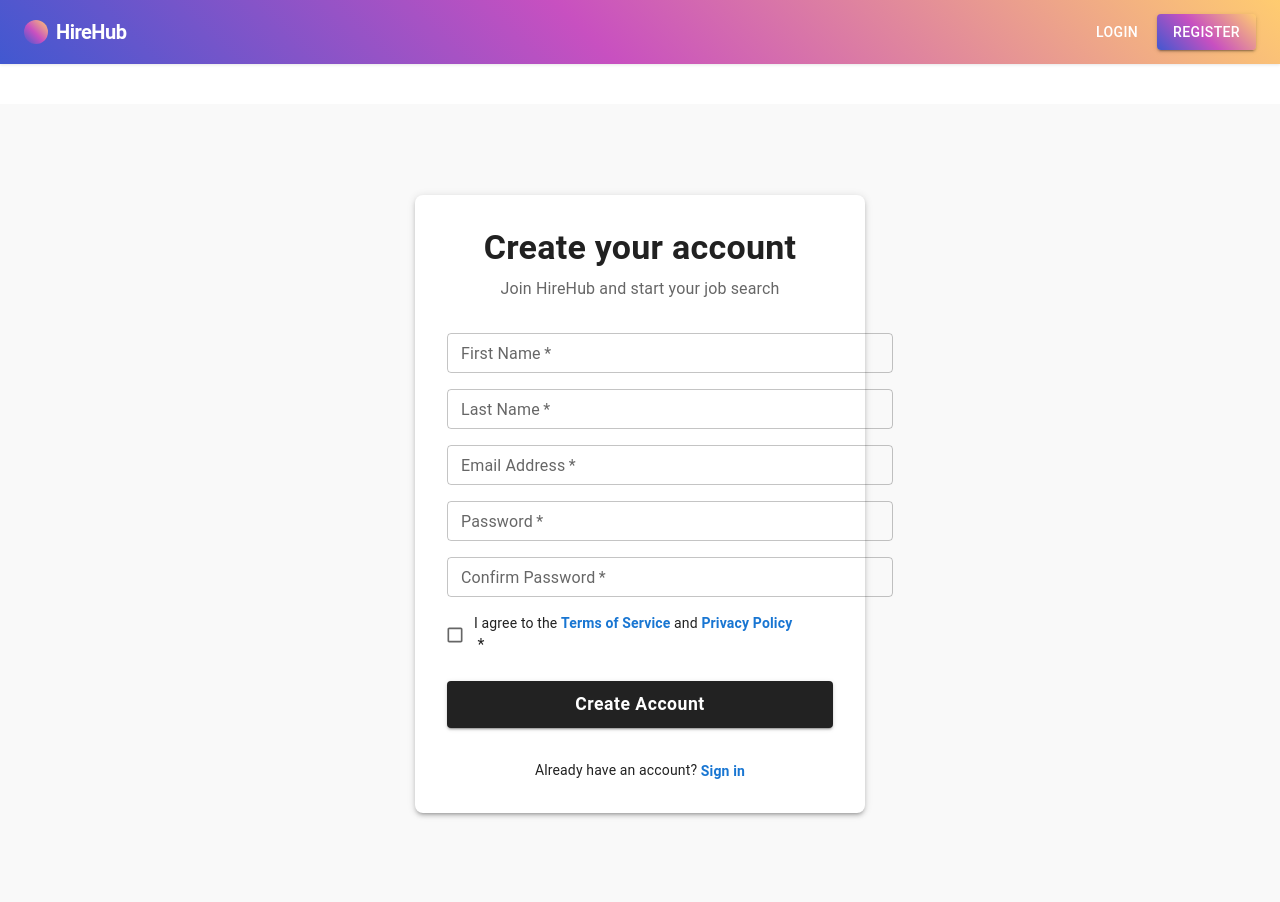
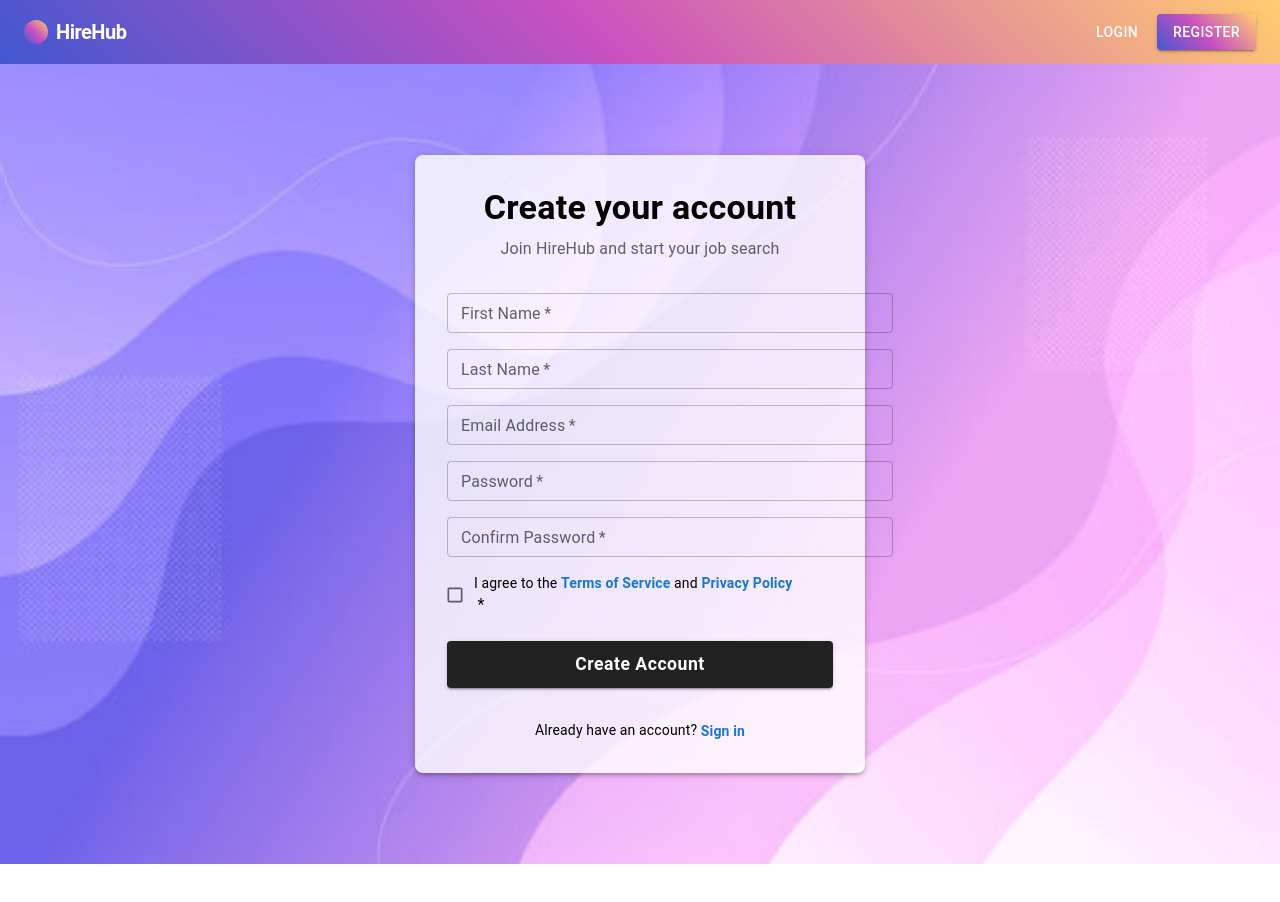
Before and after one commit to SandeepBhanage12/HIrehub, a React (Create React App) app in the folder frontend/: page /register in a window 1280 px wide. After the commit the page ends 864 px from the top, so only its background shows below. Built offline with nearby package versions, Linux system fonts and the light colour scheme; some icons are missing.

Commit message:
background image

```diff
--- a/frontend/src/components/auth/Login.js
+++ b/frontend/src/components/auth/Login.js
@@ -54,7 +54,9 @@ const Login = () => {
     <Box sx={{
       minHeight: '100vh',
       width: '100vw',
-      bgcolor: '#f9f9f9',
+      backgroundImage: 'url(/login.jpg)',
+      backgroundSize: 'cover',
+      backgroundPosition: 'center',
       display: 'flex',
       alignItems: 'center',
       justifyContent: 'center',
@@ -66,6 +68,8 @@ const Login = () => {
         borderRadius: 2,
         p: { xs: 3, sm: 4 },
         textAlign: 'center',
+        bgcolor: 'rgba(255, 255, 255, 0.8)',
+        color: '#000',
       }}>
         <Typography variant="h4" component="h1" gutterBottom sx={{ fontWeight: 600, mb: 1 }}>
           Welcome back
--- a/frontend/src/components/auth/Register.js
+++ b/frontend/src/components/auth/Register.js
@@ -365,17 +365,22 @@ const Register = () => {
     <Box sx={{
       minHeight: '100vh',
       width: '100vw',
+      backgroundImage: 'url(/login.jpg)',
+      backgroundSize: 'cover',
+      backgroundPosition: 'center',
       bgcolor: '#f9f9f9',
       display: 'flex',
       alignItems: 'center',
       justifyContent: 'center',
-      marginTop: '40px',
+      marginTop: '0px',
       py: 6
     }}>
       <Paper elevation={3} sx={{
         maxWidth: 450,
         width: '100%',
         borderRadius: 2,
+        bgcolor: 'rgba(255, 255, 255, 0.8)',
+        color: '#000',
         p: { xs: 3, sm: 4 },
         textAlign: 'center',
       }}>
```
Also changed, not shown: frontend/public/login.jpg (added), 1 other file (tests, documents, lock files or other folders).
